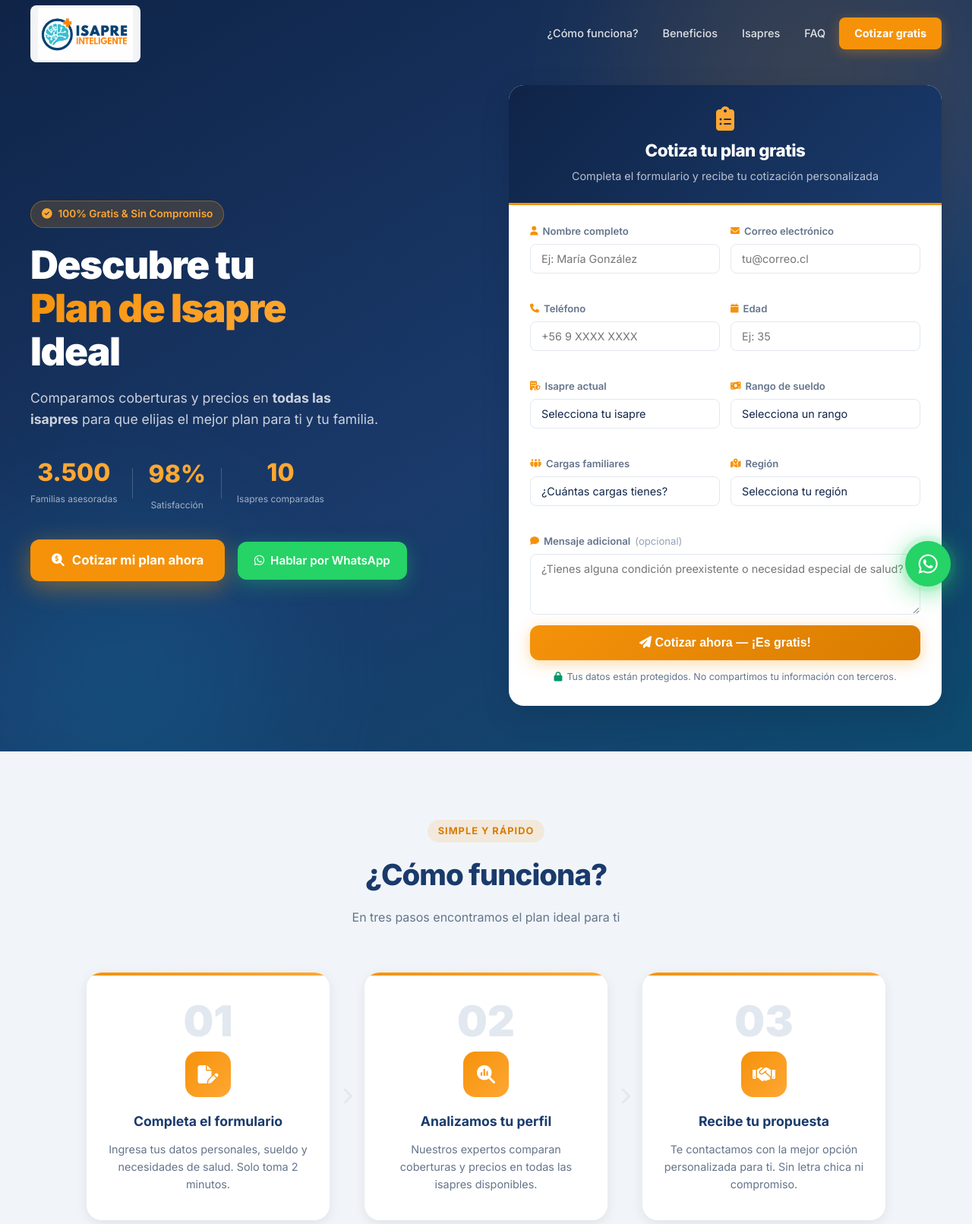
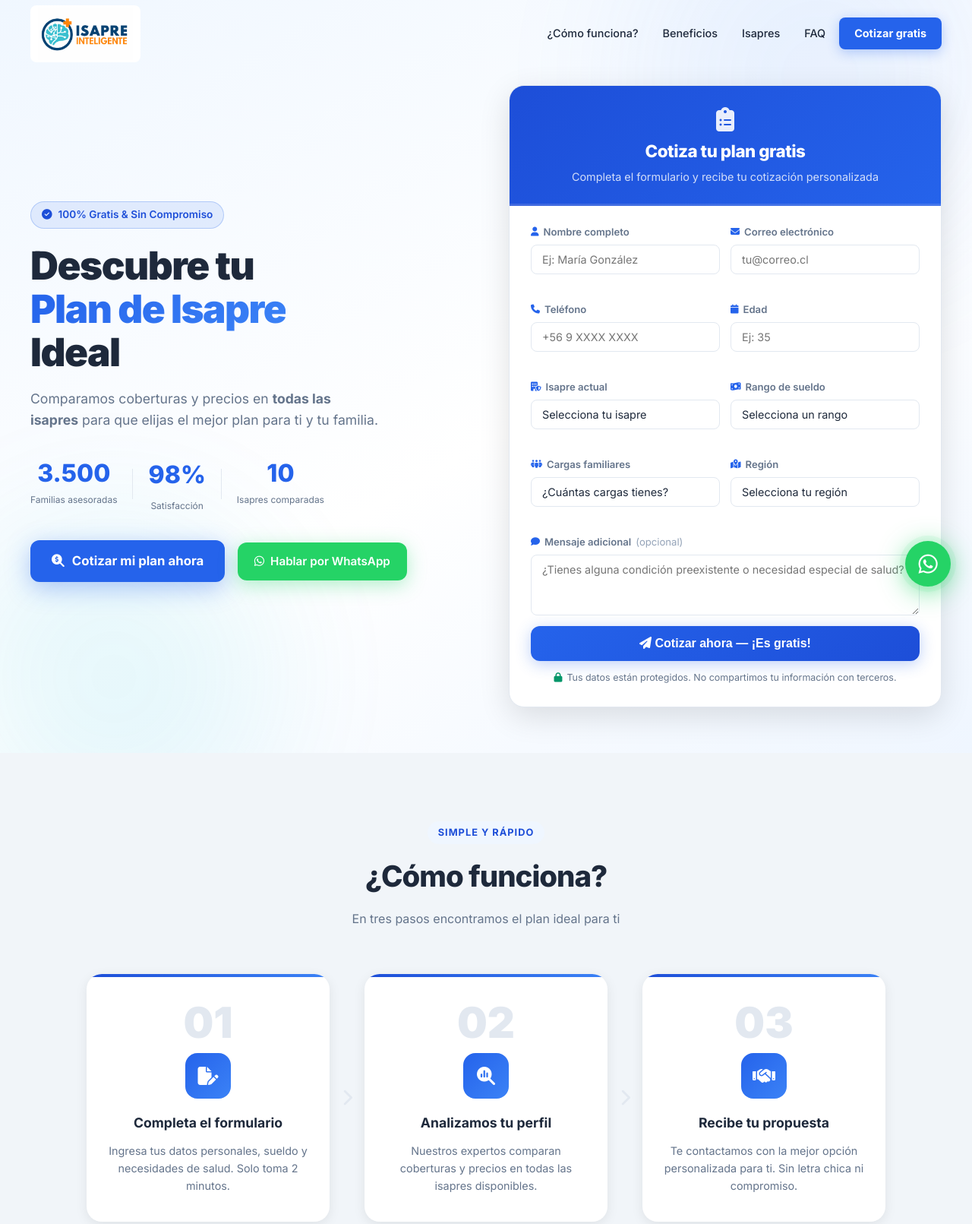
Before and after one commit to claudimo/leadIsapres, a website: page public/index.html in a window 1280 px wide. Shown: the top 1611 px of the page at 76% size. Drawn offline with Linux system fonts and the light colour scheme.

Commit message:
mejoras en el sitio web

```diff
--- a/public/css/style.css
+++ b/public/css/style.css
@@ -1,25 +1,26 @@
 /* ══════════════════════════════════════════════════════════
    ISAPRE INTELIGENTE — Stylesheet
-   Paleta: Navy #1a3a6b · Naranja #f5920a · Teal #00b4d8
+   Paleta: Azul #2563eb · Teal #00b4d8 · Slate #1e293b
 ══════════════════════════════════════════════════════════ */
 
 /* ── Variables ─────────────────────────────────────────────── */
 :root {
-  --navy:         #1a3a6b;
-  --navy-dark:    #0f2447;
-  --navy-mid:     #1e4d9e;
-  --orange:       #f5920a;
-  --orange-dark:  #d97c00;
-  --orange-light: #ffa733;
+  --blue:         #2563eb;
+  --blue-dark:    #1d4ed8;
+  --blue-light:   #3b82f6;
+  --blue-pale:    #eff6ff;
   --teal:         #00b4d8;
   --teal-dark:    #0096b7;
+  --slate:        #1e293b;
+  --slate-mid:    #334155;
   --green:        #059669;
   --purple:       #7c3aed;
   --red:          #dc2626;
+  --orange:       #f59e0b;
   --white:        #ffffff;
   --bg:           #f8fafc;
   --bg-dark:      #f1f5f9;
-  --text:         #0f2447;
+  --text:         #1e293b;
   --text-muted:   #64748b;
   --border:       #e2e8f0;
   --shadow-sm:    0 1px 3px rgba(0,0,0,.08), 0 1px 2px rgba(0,0,0,.06);
@@ -52,9 +53,9 @@ img { max-width: 100%; display: block; }
   padding: 0 20px;
 }
 
-/* ── Gradient text (orange) ─────────────────────────────────── */
+/* ── Gradient text (blue) ───────────────────────────────────── */
 .gradient-text {
-  background: linear-gradient(135deg, var(--orange), var(--orange-light));
+  background: linear-gradient(135deg, var(--blue), var(--blue-light));
   -webkit-background-clip: text;
   -webkit-text-fill-color: transparent;
   background-clip: text;
@@ -90,9 +91,9 @@ img { max-width: 100%; display: block; }
   transition: background var(--transition), box-shadow var(--transition);
 }
 .navbar.scrolled {
-  background: rgba(15, 36, 71, 0.97);
+  background: rgba(255, 255, 255, 0.97);
   backdrop-filter: blur(16px);
-  box-shadow: 0 2px 24px rgba(0,0,0,.3);
+  box-shadow: 0 2px 20px rgba(0,0,0,.10);
 }
 .nav-container {
   max-width: 1200px;
@@ -103,7 +104,6 @@ img { max-width: 100%; display: block; }
   justify-content: space-between;
 }
 
-/* Logo imagen en navbar */
 .nav-logo-img {
   height: 75px;
   width: auto;
@@ -111,7 +111,7 @@ img { max-width: 100%; display: block; }
   border-radius: 8px;
   padding: 3px 10px;
   background: rgba(255,255,255,0.95);
-  transition: opacity var(--transition), background var(--transition);
+  transition: opacity var(--transition);
 }
 .nav-logo-img:hover { opacity: .88; }
 
@@ -121,23 +121,23 @@ img { max-width: 100%; display: block; }
   gap: 4px;
 }
 .nav-links a {
-  color: rgba(255,255,255,.85);
+  color: var(--text);
   font-size: .9rem;
   font-weight: 500;
   padding: 8px 14px;
   border-radius: 8px;
   transition: all var(--transition);
 }
-.nav-links a:hover { color: var(--white); background: rgba(255,255,255,.1); }
+.nav-links a:hover { color: var(--blue); background: var(--blue-pale); }
 .btn-nav {
-  background: var(--orange) !important;
+  background: var(--blue) !important;
   color: var(--white) !important;
   padding: 9px 20px !important;
   border-radius: 8px !important;
   font-weight: 700 !important;
-  box-shadow: 0 4px 16px rgba(245,146,10,.35) !important;
+  box-shadow: 0 4px 16px rgba(37,99,235,.3) !important;
 }
-.btn-nav:hover { background: var(--orange-dark) !important; transform: translateY(-1px); }
+.btn-nav:hover { background: var(--blue-dark) !important; transform: translateY(-1px); color: var(--white) !important; }
 
 .nav-toggle {
   display: none;
@@ -151,7 +151,7 @@ img { max-width: 100%; display: block; }
 .nav-toggle span {
   display: block;
   width: 24px; height: 2px;
-  background: var(--white);
+  background: var(--text);
   border-radius: 2px;
   transition: all var(--transition);
 }
@@ -164,7 +164,7 @@ img { max-width: 100%; display: block; }
 ══════════════════════════════════════════════════════════ */
 .hero {
   min-height: 100vh;
-  background: linear-gradient(150deg, var(--navy-dark) 0%, var(--navy) 55%, #0d4a6e 100%);
+  background: linear-gradient(150deg, #f0f7ff 0%, #ffffff 55%, #eff6ff 100%);
   padding: 112px 20px 60px;
   position: relative;
   overflow: hidden;
@@ -176,11 +176,11 @@ img { max-width: 100%; display: block; }
   position: absolute;
   border-radius: 50%;
   filter: blur(80px);
-  opacity: .18;
+  opacity: .12;
 }
 .hero-blob-1 {
   width: 600px; height: 600px;
-  background: radial-gradient(circle, var(--orange), transparent);
+  background: radial-gradient(circle, var(--blue-light), transparent);
   top: -200px; right: -100px;
 }
 .hero-blob-2 {
@@ -205,9 +205,9 @@ img { max-width: 100%; display: block; }
   display: inline-flex;
   align-items: center;
   gap: 8px;
-  background: rgba(245,146,10,.18);
-  border: 1px solid rgba(245,146,10,.4);
-  color: var(--orange-light);
+  background: rgba(37,99,235,.1);
+  border: 1px solid rgba(37,99,235,.25);
+  color: var(--blue-dark);
   font-size: .85rem;
   font-weight: 600;
   padding: 6px 14px;
@@ -218,13 +218,13 @@ img { max-width: 100%; display: block; }
   font-size: clamp(2.2rem, 4vw, 3.4rem);
   font-weight: 900;
   line-height: 1.12;
-  color: var(--white);
+  color: var(--text);
   letter-spacing: -1.5px;
   margin-bottom: 18px;
 }
 .hero-subtitle {
   font-size: 1.1rem;
-  color: rgba(255,255,255,.78);
+  color: var(--text-muted);
   margin-bottom: 32px;
   max-width: 460px;
 }
@@ -239,29 +239,29 @@ img { max-width: 100%; display: block; }
   display: inline;
   font-size: 2rem;
   font-weight: 800;
-  color: var(--orange-light);
+  color: var(--blue);
   line-height: 1;
 }
-.stat-suffix { display: inline; font-size: 2rem; font-weight: 800; color: var(--orange-light); }
-.stat-label  { display: block; font-size: .75rem; color: rgba(255,255,255,.6); margin-top: 6px; }
-.stat-divider { width: 1px; height: 40px; background: rgba(255,255,255,.2); }
+.stat-suffix { display: inline; font-size: 2rem; font-weight: 800; color: var(--blue); }
+.stat-label  { display: block; font-size: .75rem; color: var(--text-muted); margin-top: 6px; }
+.stat-divider { width: 1px; height: 40px; background: var(--border); }
 
 .btn-hero {
   display: inline-flex;
   align-items: center;
   gap: 10px;
-  background: var(--orange);
+  background: var(--blue);
   color: var(--white);
   font-size: 1.05rem;
   font-weight: 700;
   padding: 14px 28px;
   border-radius: var(--radius);
-  box-shadow: 0 8px 32px rgba(245,146,10,.45);
+  box-shadow: 0 8px 32px rgba(37,99,235,.35);
   transition: all var(--transition);
   margin-right: 12px;
   margin-bottom: 12px;
 }
-.btn-hero:hover { background: var(--orange-dark); transform: translateY(-3px); box-shadow: 0 12px 40px rgba(245,146,10,.55); }
+.btn-hero:hover { background: var(--blue-dark); transform: translateY(-3px); box-shadow: 0 12px 40px rgba(37,99,235,.5); }
 
 .btn-whatsapp {
   display: inline-flex;
@@ -284,17 +284,18 @@ img { max-width: 100%; display: block; }
   border-radius: var(--radius-lg);
   box-shadow: var(--shadow-lg);
   overflow: hidden;
+  border: 1.5px solid var(--border);
 }
 .form-card-header {
-  background: linear-gradient(135deg, var(--navy-dark), var(--navy));
+  background: linear-gradient(135deg, var(--blue-dark), var(--blue));
   padding: 28px 32px 24px;
   color: var(--white);
   text-align: center;
-  border-bottom: 3px solid var(--orange);
+  border-bottom: 3px solid rgba(255,255,255,.15);
 }
-.form-card-header i    { font-size: 2rem; color: var(--orange-light); margin-bottom: 8px; }
+.form-card-header i    { font-size: 2rem; color: rgba(255,255,255,.9); margin-bottom: 8px; }
 .form-card-header h2   { font-size: 1.4rem; font-weight: 800; letter-spacing: -.5px; margin-bottom: 4px; }
-.form-card-header p    { color: rgba(255,255,255,.7); font-size: .9rem; }
+.form-card-header p    { color: rgba(255,255,255,.8); font-size: .9rem; }
 
 .lead-form { padding: 24px 28px 28px; }
 .form-row  { display: grid; grid-template-columns: 1fr 1fr; gap: 14px; margin-bottom: 14px; }
@@ -308,7 +309,7 @@ img { max-width: 100%; display: block; }
   align-items: center;
   gap: 6px;
 }
-.form-group label i { color: var(--orange); font-size: .75rem; }
+.form-group label i { color: var(--blue); font-size: .75rem; }
 .optional { font-weight: 400; color: #94a3b8; }
 
 .form-group input,
@@ -328,8 +329,8 @@ img { max-width: 100%; display: block; }
 .form-group input:focus,
 .form-group select:focus,
 .form-group textarea:focus {
-  border-color: var(--orange);
-  box-shadow: 0 0 0 3px rgba(245,146,10,.14);
+  border-color: var(--blue);
+  box-shadow: 0 0 0 3px rgba(37,99,235,.12);
 }
 .form-group input.error,
 .form-group select.error,
@@ -341,7 +342,7 @@ img { max-width: 100%; display: block; }
 .btn-submit {
   width: 100%;
   padding: 14px;
-  background: linear-gradient(135deg, var(--orange), var(--orange-dark));
+  background: linear-gradient(135deg, var(--blue), var(--blue-dark));
   color: var(--white);
   font-size: 1rem;
   font-weight: 700;
@@ -355,9 +356,9 @@ img { max-width: 100%; display: block; }
   align-items: center;
   justify-content: center;
   gap: 8px;
-  box-shadow: 0 4px 20px rgba(245,146,10,.35);
+  box-shadow: 0 4px 20px rgba(37,99,235,.3);
 }
-.btn-submit:hover  { transform: translateY(-2px); box-shadow: 0 8px 28px rgba(245,146,10,.5); }
+.btn-submit:hover  { transform: translateY(-2px); box-shadow: 0 8px 28px rgba(37,99,235,.45); }
 .btn-submit:active { transform: translateY(0); }
 
 .form-disclaimer {
@@ -407,8 +408,8 @@ section { padding: 90px 0; }
 .section-header { text-align: center; margin-bottom: 60px; }
 .section-tag {
   display: inline-block;
-  background: rgba(245,146,10,.12);
-  color: var(--orange-dark);
+  background: var(--blue-pale);
+  color: var(--blue-dark);
   font-size: .8rem;
   font-weight: 700;
   letter-spacing: 1px;
@@ -421,7 +422,7 @@ section { padding: 90px 0; }
   font-size: clamp(1.8rem, 3vw, 2.6rem);
   font-weight: 800;
   letter-spacing: -1px;
-  color: var(--navy);
+  color: var(--text);
   margin-bottom: 12px;
 }
 .section-subtitle { font-size: 1rem; color: var(--text-muted); max-width: 560px; margin: 0 auto; }
@@ -455,7 +456,7 @@ section { padding: 90px 0; }
   position: absolute;
   top: 0; left: 0; right: 0;
   height: 4px;
-  background: linear-gradient(90deg, var(--orange), var(--orange-light));
+  background: linear-gradient(90deg, var(--blue-dark), var(--blue-light));
 }
 .step-card:hover { transform: translateY(-6px); box-shadow: var(--shadow-lg); }
 .step-number {
@@ -467,7 +468,7 @@ section { padding: 90px 0; }
 }
 .step-icon {
   width: 60px; height: 60px;
-  background: linear-gradient(135deg, var(--orange), var(--orange-light));
+  background: linear-gradient(135deg, var(--blue), var(--blue-light));
   border-radius: 16px;
   display: flex;
   align-items: center;
@@ -476,7 +477,7 @@ section { padding: 90px 0; }
   color: var(--white);
   margin: 0 auto 18px;
 }
-.step-card h3 { font-size: 1.1rem; font-weight: 700; color: var(--navy); margin-bottom: 10px; }
+.step-card h3 { font-size: 1.1rem; font-weight: 700; color: var(--text); margin-bottom: 10px; }
 .step-card p  { font-size: .9rem; color: var(--text-muted); }
 .step-arrow   { font-size: 1.4rem; color: var(--border); padding: 0 8px; flex-shrink: 0; }
 
@@ -512,14 +513,14 @@ section { padding: 90px 0; }
   color: var(--white);
   margin-bottom: 18px;
 }
-.benefit-icon-blue   { background: linear-gradient(135deg, var(--navy-mid), var(--navy)); }
+.benefit-icon-blue   { background: linear-gradient(135deg, var(--blue), var(--blue-dark)); }
 .benefit-icon-teal   { background: linear-gradient(135deg, var(--teal), var(--teal-dark)); }
 .benefit-icon-green  { background: linear-gradient(135deg, #22c55e, #15803d); }
 .benefit-icon-purple { background: linear-gradient(135deg, #a855f7, #7c3aed); }
-.benefit-icon-orange { background: linear-gradient(135deg, var(--orange), var(--orange-dark)); }
+.benefit-icon-orange { background: linear-gradient(135deg, #f59e0b, #d97706); }
 .benefit-icon-red    { background: linear-gradient(135deg, #ef4444, #b91c1c); }
 
-.benefit-card h3 { font-size: 1.05rem; font-weight: 700; color: var(--navy); margin-bottom: 8px; }
+.benefit-card h3 { font-size: 1.05rem; font-weight: 700; color: var(--text); margin-bottom: 8px; }
 .benefit-card p  { font-size: .9rem; color: var(--text-muted); }
 
 /* ══════════════════════════════════════════════════════════
@@ -544,7 +545,7 @@ section { padding: 90px 0; }
 }
 .isapre-logo-card:hover {
   box-shadow: var(--shadow);
-  border-color: var(--orange);
+  border-color: var(--blue);
   transform: translateY(-3px);
 }
 .isapre-logo-placeholder {
@@ -553,16 +554,15 @@ section { padding: 90px 0; }
   align-items: center;
   gap: 10px;
 }
-.isapre-logo-placeholder i    { font-size: 1.8rem; color: var(--teal); }
-.isapre-logo-placeholder span { font-size: .85rem; font-weight: 600; color: var(--navy); }
+.isapre-logo-placeholder i    { font-size: 1.8rem; color: var(--blue); }
+.isapre-logo-placeholder span { font-size: .85rem; font-weight: 600; color: var(--text); }
 
 /* ══════════════════════════════════════════════════════════
    CTA BANNER
 ══════════════════════════════════════════════════════════ */
 .cta-banner {
-  background: linear-gradient(135deg, var(--navy-dark), var(--navy));
+  background: linear-gradient(135deg, var(--blue-dark), var(--blue));
   padding: 60px 20px;
-  border-top: 4px solid var(--orange);
 }
 .cta-banner-inner {
   max-width: 900px;
@@ -574,7 +574,7 @@ section { padding: 90px 0; }
   flex-wrap: wrap;
 }
 .cta-banner-content h2 { font-size: 1.7rem; font-weight: 800; color: var(--white); margin-bottom: 6px; }
-.cta-banner-content p  { color: rgba(255,255,255,.7); font-size: 1rem; }
+.cta-banner-content p  { color: rgba(255,255,255,.85); font-size: 1rem; }
 .btn-whatsapp-banner {
   display: inline-flex;
   align-items: center;
@@ -607,7 +607,7 @@ section { padding: 90px 0; }
   border: 1.5px solid var(--border);
   transition: all var(--transition);
 }
-.testimonial-card:hover { box-shadow: var(--shadow); border-color: rgba(245,146,10,.3); background: var(--white); }
+.testimonial-card:hover { box-shadow: var(--shadow); border-color: rgba(37,99,235,.25); background: var(--white); }
 .stars { color: var(--orange); margin-bottom: 14px; font-size: .9rem; }
 .testimonial-card > p {
   font-size: .9rem;
@@ -622,7 +622,7 @@ section { padding: 90px 0; }
 .author-avatar {
   width: 40px; height: 40px;
   border-radius: 50%;
-  background: linear-gradient(135deg, var(--orange), var(--navy));
+  background: linear-gradient(135deg, var(--blue-light), var(--blue-dark));
   color: var(--white);
   font-size: .8rem;
   font-weight: 700;
@@ -631,7 +631,7 @@ section { padding: 90px 0; }
   justify-content: center;
   flex-shrink: 0;
 }
-.testimonial-author strong { display: block; font-size: .9rem; font-weight: 700; color: var(--navy); }
+.testimonial-author strong { display: block; font-size: .9rem; font-weight: 700; color: var(--text); }
 .testimonial-author span   { font-size: .78rem; color: var(--text-muted); }
 
 /* ══════════════════════════════════════════════════════════
@@ -663,16 +663,16 @@ section { padding: 90px 0; }
   cursor: pointer;
   background: none;
   border: none;
-  color: var(--navy);
+  color: var(--text);
   text-align: left;
   gap: 12px;
   transition: background var(--transition);
   font-family: var(--font);
 }
 .faq-question:hover         { background: var(--bg); }
-.faq-question.active        { color: var(--orange-dark); }
+.faq-question.active        { color: var(--blue-dark); }
 .faq-icon                   { flex-shrink: 0; font-size: .8rem; transition: transform var(--transition); color: var(--text-muted); }
-.faq-question.active .faq-icon { transform: rotate(45deg); color: var(--orange); }
+.faq-question.active .faq-icon { transform: rotate(45deg); color: var(--blue); }
 .faq-answer {
   max-height: 0;
   overflow: hidden;
@@ -686,10 +686,10 @@ section { padding: 90px 0; }
    FOOTER
 ══════════════════════════════════════════════════════════ */
 .footer {
-  background: var(--navy-dark);
+  background: var(--slate);
   color: rgba(255,255,255,.7);
   padding: 70px 20px 0;
-  border-top: 4px solid var(--orange);
+  border-top: 4px solid var(--blue);
 }
 .footer-grid {
   max-width: 1200px;
@@ -701,7 +701,6 @@ section { padding: 90px 0; }
   border-bottom: 1px solid rgba(255,255,255,.08);
 }
 
-/* Logo imagen en footer */
 .footer-logo-img {
   height: 88px;
   width: auto;
@@ -725,7 +724,7 @@ section { padding: 90px 0; }
   font-size: .9rem;
   transition: all var(--transition);
 }
-.footer-social a:hover { background: var(--orange); color: var(--white); }
+.footer-social a:hover { background: var(--blue); color: var(--white); }
 
 .footer-links h4, .footer-contact h4 {
   color: var(--white);
@@ -736,9 +735,9 @@ section { padding: 90px 0; }
 }
 .footer-links ul, .footer-contact ul { display: flex; flex-direction: column; gap: 10px; }
 .footer-links a { font-size: .88rem; transition: color var(--transition); }
-.footer-links a:hover { color: var(--orange-light); }
+.footer-links a:hover { color: var(--blue-light); }
 .footer-contact li { font-size: .88rem; display: flex; align-items: flex-start; gap: 10px; }
-.footer-contact i  { color: var(--orange); margin-top: 3px; font-size: .85rem; }
+.footer-contact i  { color: var(--blue-light); margin-top: 3px; font-size: .85rem; }
 
 .footer-bottom {
   max-width: 1200px;
@@ -829,7 +828,7 @@ section { padding: 90px 0; }
   .nav-links {
     position: fixed;
     top: 88px; left: 0; right: 0;
-    background: rgba(15,36,71,.98);
+    background: rgba(255,255,255,.98);
     backdrop-filter: blur(16px);
     flex-direction: column;
     align-items: stretch;
@@ -839,6 +838,8 @@ section { padding: 90px 0; }
     opacity: 0;
     pointer-events: none;
     transition: all var(--transition);
+    border-bottom: 1px solid var(--border);
+    box-shadow: 0 8px 24px rgba(0,0,0,.08);
   }
   .nav-links.open { transform: translateY(0); opacity: 1; pointer-events: all; }
   .nav-links a    { padding: 12px 16px; border-radius: 8px; }
```
Also changed, not shown: README.md.
